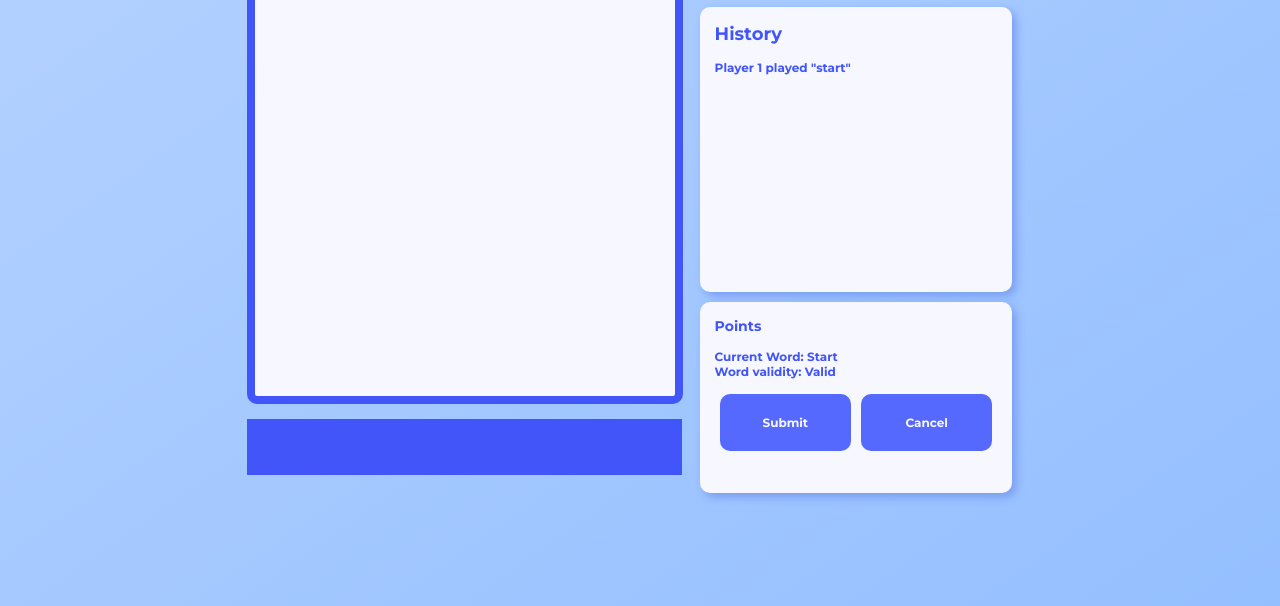
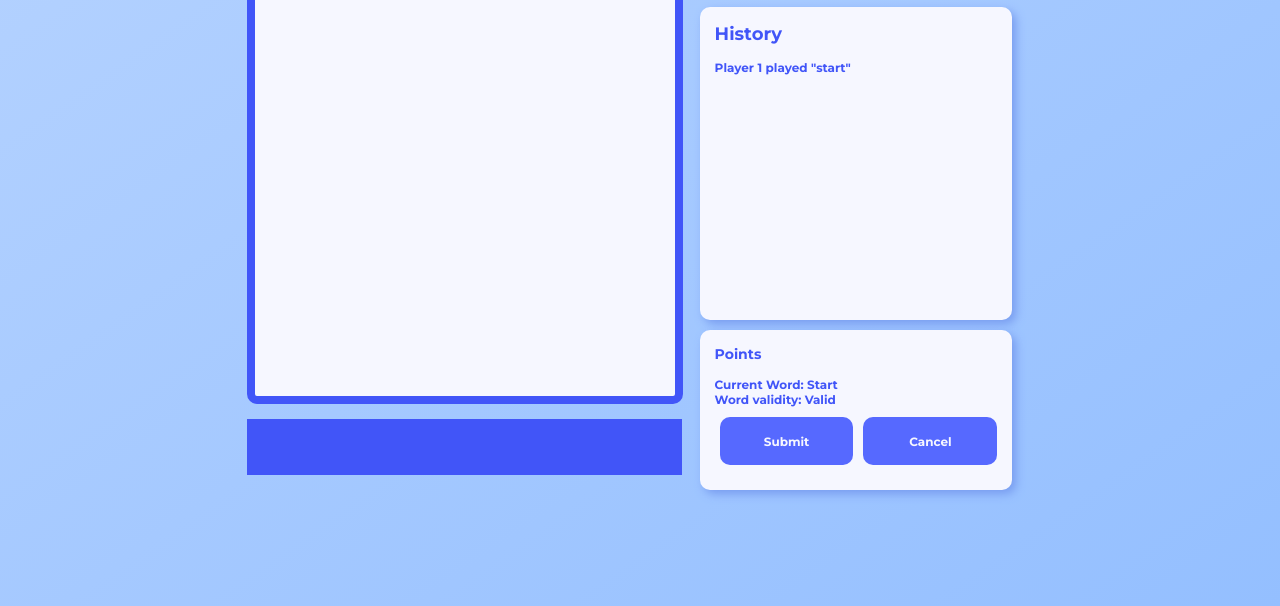
Before and after one commit to mt921/Scrabble, a plain HTML site: page index.html in a window 1280 px wide. Shown: the part 210-816 px from the top of the page. Drawn offline with Linux system fonts and the light colour scheme.

Commit message:
sizing adjustments

```diff
--- a/style.css
+++ b/style.css
@@ -126,7 +126,7 @@ body
     border-radius: 10px;
     padding-left: 15px;
     padding-top: 1px;
-    height: 50%;
+    height: 55%;
     margin: 10px;
 }
 
@@ -138,7 +138,7 @@ body
     border-radius: 10px;
     padding-left: 15px;
     padding-top: 1px;
-    height: 33.5%;
+    height: 28%;
     margin: 10px;
 }
 
@@ -148,8 +148,8 @@ body
     flex-direction: row;
     align-items: center;
     height: 30%;
-    margin-right: 15px;
-    margin-top: 15px;
+    margin-right: 10px;
+    margin-top: 10px;
 }
 
 .button
```
